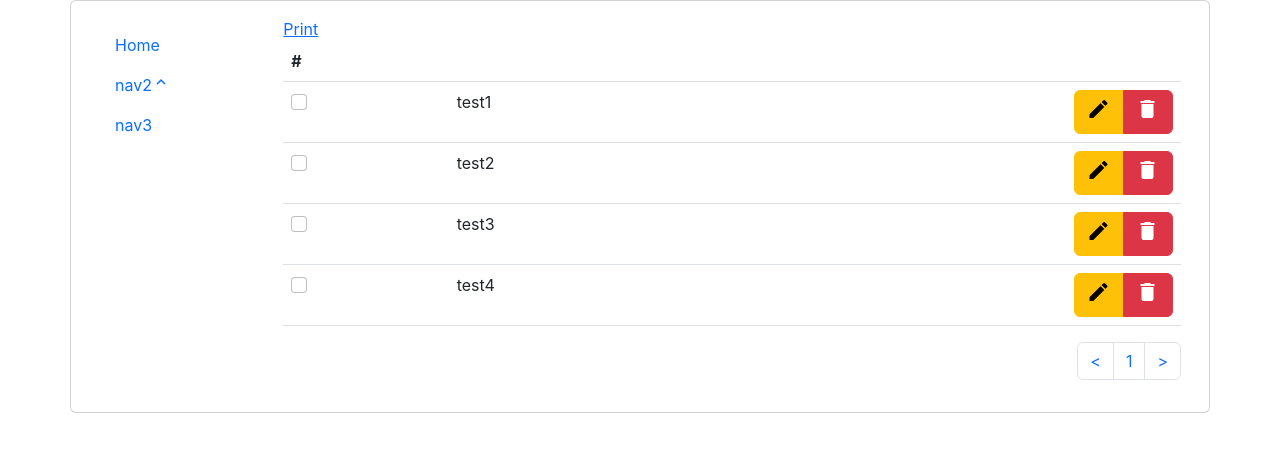
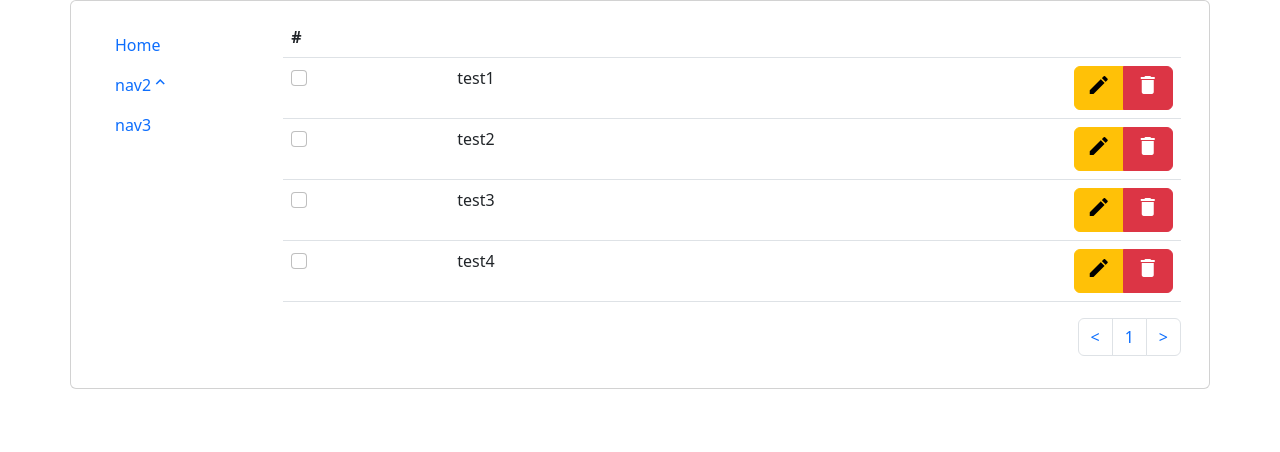
Before and after one commit to thematinak/pisomkator-js, a React (Create React App) app: page /tasks in a window 1280 px wide. Shown: the top 452 px of the page. Built offline with nearby package versions, Linux system fonts and the light colour scheme.

Commit message:
Print css & print link style

```diff
--- a/public/index.html
+++ b/public/index.html
@@ -14,7 +14,7 @@
     <link rel="stylesheet" href="https://fonts.googleapis.com/icon?family=Material+Icons">
     <link rel="apple-touch-icon" href="%PUBLIC_URL%/logo192.png" />
     <link rel="manifest" href="%PUBLIC_URL%/manifest.json" />
-    <title>React App</title>
+    <title>Pisomkator</title>
   </head>
   <body>
     <noscript>You need to enable JavaScript to run this app.</noscript>
--- /dev/null
+++ b/src/app_style.css
@@ -0,0 +1,23 @@
+.App {
+  text-align: center;
+}
+
+.App-logo {
+  height: 40vmin;
+  pointer-events: none;
+}
+
+@media print {
+  .print-hide {
+    display: none;
+  }
+
+  header, footer, aside, nav, form, iframe, .menu, .hero, .adslot {
+    display: none;
+  }
+}
+
+code {
+  font-family: source-code-pro, Menlo, Monaco, Consolas, 'Courier New',
+    monospace;
+}
--- a/src/core/FormItems.tsx
+++ b/src/core/FormItems.tsx
@@ -66,8 +66,16 @@ interface RowType extends React.HTMLAttributes<HTMLDivElement> {
 };
 export const Row = (props:RowType) => <div className='row' {...props} />
 
+function classHandlers(size?: number, addClassName?: string) {
+    return (size === undefined ? 'col' : ('col-' + size))
+        + (size !== undefined && addClassName !== undefined ? ' ' : '')
+        + (addClassName === undefined ? '' : addClassName)
+    ;
+}
+
 interface ColType {
     size?: number,
+    addClassName?: string,
     children?: JSX.Element
 };
-export const Col = ({size, children}:ColType) => <div className={size === undefined ? 'col' : ('col-' + size)} children={children} />
+export const Col = ({size, addClassName, children}:ColType) => <div className={classHandlers(size, addClassName)} children={children} />
--- a/src/core/Layout.tsx
+++ b/src/core/Layout.tsx
@@ -9,8 +9,8 @@ function Layout(pageData: PageType) {
     return (
         <div className='container card'>
             <div className='card-body'>
-                <Row className='row '>
-                    <Col size={2}>
+                <Row className='row'>
+                    <Col size={2} addClassName='print-hide'>
                         <Nav />
                     </Col>
                     <Col>
--- a/src/index.css
+++ /dev/null
@@ -1,13 +0,0 @@
-body {
-  margin: 0;
-  font-family: -apple-system, BlinkMacSystemFont, 'Segoe UI', 'Roboto', 'Oxygen',
-    'Ubuntu', 'Cantarell', 'Fira Sans', 'Droid Sans', 'Helvetica Neue',
-    sans-serif;
-  -webkit-font-smoothing: antialiased;
-  -moz-osx-font-smoothing: grayscale;
-}
-
-code {
-  font-family: source-code-pro, Menlo, Monaco, Consolas, 'Courier New',
-    monospace;
-}
--- a/src/index.tsx
+++ b/src/index.tsx
@@ -1,7 +1,7 @@
 import React from 'react';
 import ReactDOM from 'react-dom/client';
 
-import './index.css';
+import './app_style.css';
 import reportWebVitals from './reportWebVitals';
 import AppRoutes from './core/AppRoutes';
 
--- a/src/pages/PrintTaskPage.tsx
+++ b/src/pages/PrintTaskPage.tsx
@@ -24,7 +24,7 @@ function PrintTaskPage({ store, setStore }: PageType) {
         <ol className='list-group list-group-flush list-group-numbered'>
             {tasks.map(i => <li className='list-group-item' key={i.id}><ShowTask taskData={i} /></li>)}
         </ol>
-        <div className=''>
+        <div className='print-hide'>
             <ButtonGroup>
                 <Button lvl={ButtonTypeEnum.PRIMARY} onClick={() => setTasks(suffle(tasks))}>Zamiesaj</Button>
                 <Button lvl={ButtonTypeEnum.SUCCESS} onClick={() => setStore({...store, task: {...store.task, tasksExam: []}})}>Zmaz - skoncil som</Button>
--- a/src/pages/TaskPage.tsx
+++ b/src/pages/TaskPage.tsx
@@ -42,7 +42,6 @@ function TaskPage({ store, setStore }: PageType) {
   return (
     <>
       <ChoosenTasks tasks={store.task.tasksExam} />
-      <Link to={'/tasksprint'}>Print</Link>
       <TableWithPages
         loadData={getTaskData}
         columnHandler={[
@@ -78,9 +77,11 @@ type ChoosenTasksType = {
   }
 }
 function ChoosenTasks({ tasks }: ChoosenTasksType) {
+  const taskArr = Object.values(tasks);
   return (
     <div>
-      {Object.values(tasks).map(i => <ShowTask key={i.id} taskData={i} />)}
+      {taskArr.map(i => <ShowTask key={i.id} taskData={i} />)}
+      {taskArr.length !== 0 ? <Link className='btn btn-primary' to={'/tasksprint'}>Print</Link> : <div/>}
     </div>
   );
 }
```
Also changed, not shown: src/App.css (deleted, +0 -38 lines), public/manifest.json.
